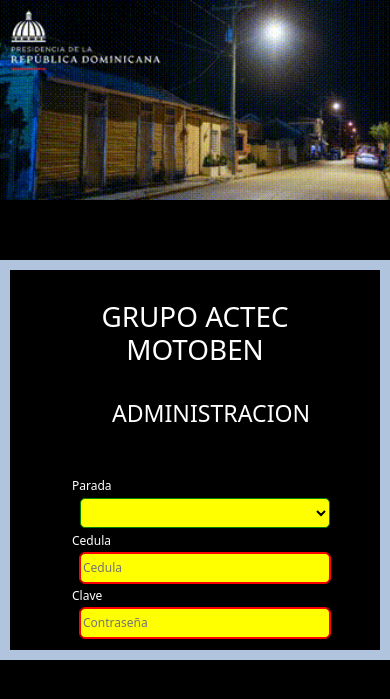
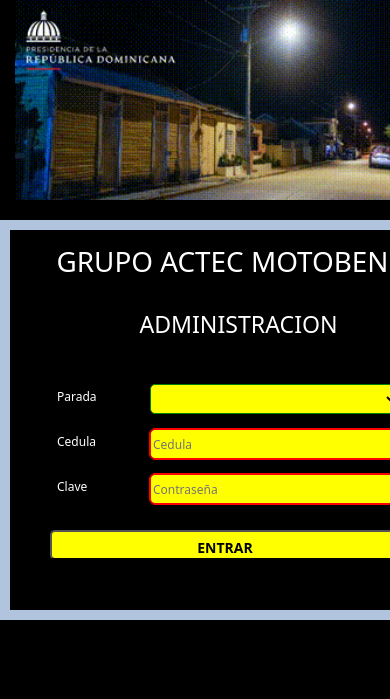
Before and after one commit to juancarotejeda/admmototaxis, a Flask app: template templates/login.html in a window 390 px wide; the page is wider, and only the part inside the window is pictured. Shown: the top 699 px of that part. Run offline with Flask 3, Linux system fonts and the light colour scheme; the template is opened without the code that fills it: most values are stand-ins (such as "Sample title", 1, 10 or a date in 2020); some libraries are stand-ins or nearby versions.

Commit message:
commit 10

```diff
--- a/static/css/navbar-static.css
+++ b/static/css/navbar-static.css
@@ -5,6 +5,7 @@ body {
 
   .navbar {
     margin-bottom: 20px;
+    margin-top: 10px;
   }
 
   .logo{
@@ -51,24 +52,33 @@ body {
   @media (max-width:768px) {
 
     .tables{
-      min-width: 460px;
+      min-width: 445px;
     }
 
    .encabezado{
-    min-width: 460px;
+    min-width: 445px;
    }
 
    .navbar {
-    min-width: 460px;
+    min-width: 445px;
 
   }
 
   .publicidad{
-    min-width: 460px;
+    min-width: 445px;
   }
 
   .pago{
-    min-width: 460px;
+    min-width: 445px;
+  }
+
+  .publicidad img{
+    min-width: 445px;
+   margin-left: 15px;
+  }
+
+  .login-entrada{
+    min-width: 445px;
   }
 
 
@@ -344,12 +354,11 @@ font-size: 20px;
   background-color: #000000;
   color: white;
   font-size: 12px;
-  padding: 30px;
+  padding: 15px;
   width: auto;
   height: 400px;
-  overflow: hidden;
   border:solid 10px LightSteelBlue;
-  margin-top: 60px;
+  margin-top: 20px;
   }
 
 .login-entrada fieldset{
```
Also changed, not shown: static/favicon/android-chrome-192x192.png (added), static/favicon/android-chrome-512x512.png (added), static/favicon/apple-touch-icon.png (added), static/favicon/favicon-16x16.png (added), static/favicon/favicon-32x32.png (added), static/favicon/favicon.ico (added), static/favicon/site.webmanifest (added).
